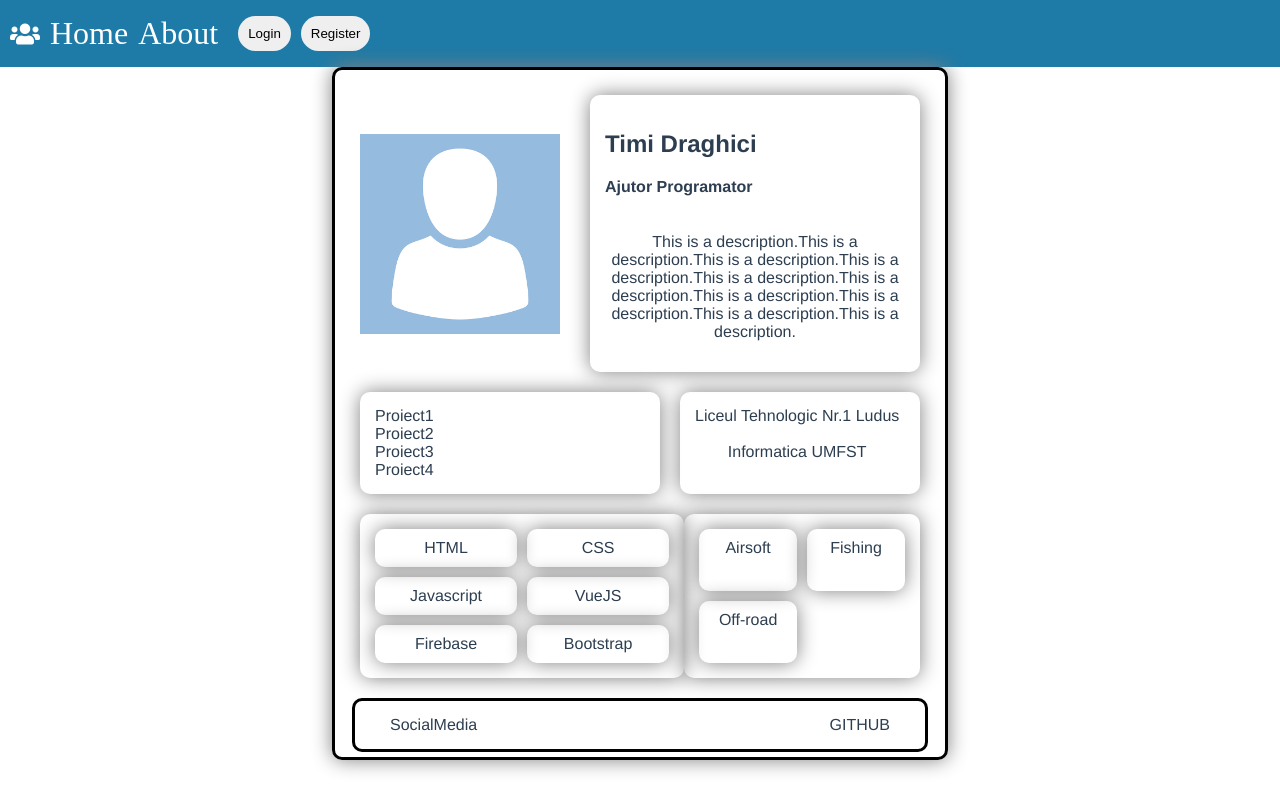
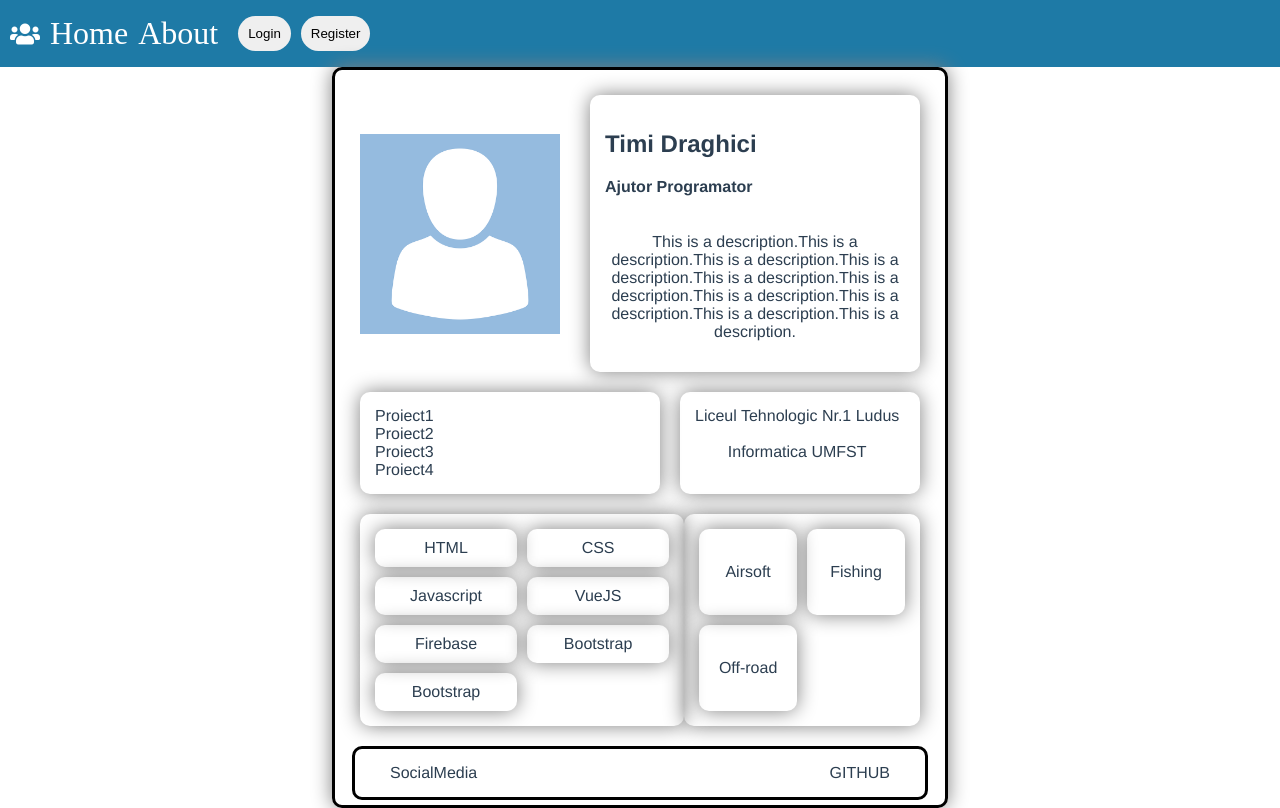
Before and after one commit to NagyKrisztianEndrePrincipal33/portofolio_application, a Vue app: page /CV/1 in a window 1280 px wide. Built offline with nearby package versions, Linux system fonts and the light colour scheme; no server answers.

Commit message:
Update styling
Centered text for skills and hobbies

```diff
--- a/src/components/ProfilePage.vue
+++ b/src/components/ProfilePage.vue
@@ -32,6 +32,7 @@
           <div>Javascript</div>
           <div>VueJS</div>
           <div>Firebase</div>
+          <div>Bootstrap</div>
           <div>Bootstrap</div>
         </div>
         <div class="hobbies glow">
@@ -156,6 +157,9 @@ template {
 }
 
 .skills  div{
+  display: flex;
+  align-items: center;
+  justify-content: center;
   padding: 10px;
   -webkit-box-shadow:0 0 20px grey;
   -moz-box-shadow: 0 0 20px grey;
@@ -175,11 +179,15 @@ template {
 }
 
 .hobbies div{
+  display: flex;
+  align-items: center;
+  justify-content: center;
   padding: 10px;
   -webkit-box-shadow:0 0 20px grey;
   -moz-box-shadow: 0 0 20px grey;
   box-shadow:0 0 20px grey;
   border-radius: 10px;
+  vertical-align: middle;
 }
 
 .bottom-row {
```
